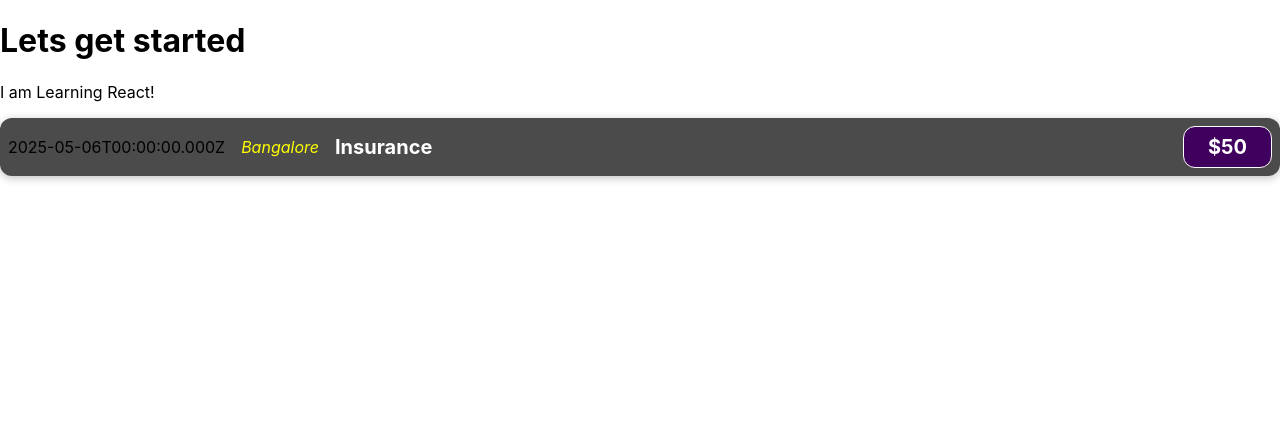
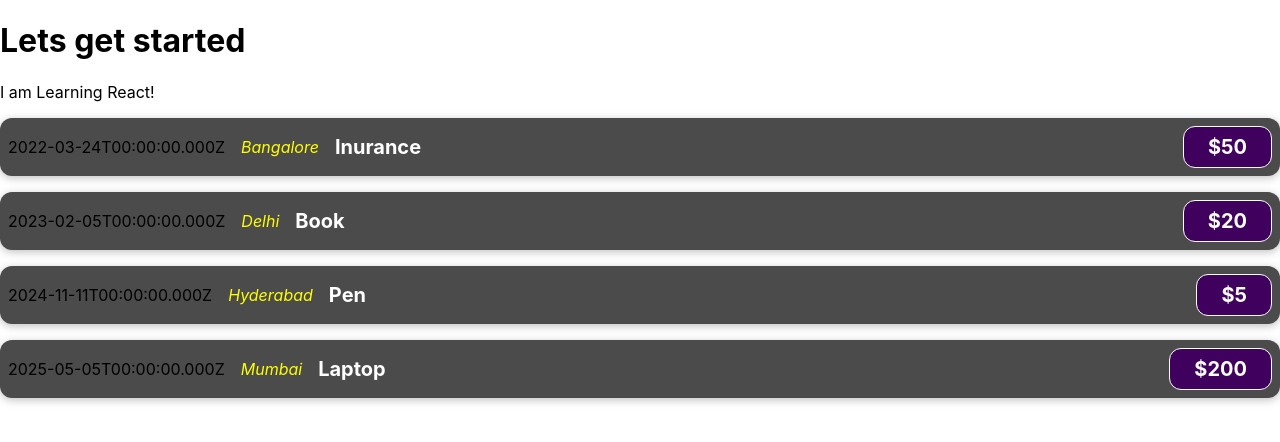
Before and after one commit to puranrana080/Learning-React, a React (Create React App) app: page / in a window 1280 px wide. Shown: the top 442 px of the page. Built offline with nearby package versions, Linux system fonts and the light colour scheme.

Commit message:
props object and passing data

```diff
--- a/src/App.js
+++ b/src/App.js
@@ -7,7 +7,10 @@
     <div>
       <h1>Lets get started</h1>
       <p>I am Learning React!</p>
-      <ExpenseItem></ExpenseItem>
+      <ExpenseItem date={new Date(2022,2,24)} location="Bangalore" title="Inurance" price="50"></ExpenseItem>
+      <ExpenseItem date={new Date(2023,1,5)} location="Delhi" title="Book" price="20"></ExpenseItem>
+      <ExpenseItem date={new Date(2024,10,11)} location="Hyderabad" title="Pen" price="5"></ExpenseItem>
+      <ExpenseItem date={new Date(2025,4,5)} location="Mumbai" title="Laptop" price="200"></ExpenseItem>
     </div>
   );
 }
--- a/src/components/ExpenseItem.js
+++ b/src/components/ExpenseItem.js
@@ -1,18 +1,13 @@
 import './ExpenseItem.css'
 
-function ExpenseItem(){
-    const expenseDate = new Date(2025,4,6).toISOString()
-    const expenseLocation="Bangalore"
-    const expenseTitle = "Insurance"
-    const expenseAmount = 50;
-
+function ExpenseItem(props){
 
     return <div className='expense-item'>
-        <div>{expenseDate}</div>
-        <div className='expense-item__location'>{expenseLocation}</div>
+        <div>{props.date.toISOString()}</div>
+        <div className='expense-item__location'>{props.location}</div>
         <div className='expense-item__description'>
-            <h2>{expenseTitle}</h2>
-            <div className='expense-item__price'>${expenseAmount}</div>
+            <h2>{props.title}</h2>
+            <div className='expense-item__price'>${props.price}</div>
         </div>
     </div>
 }
```
